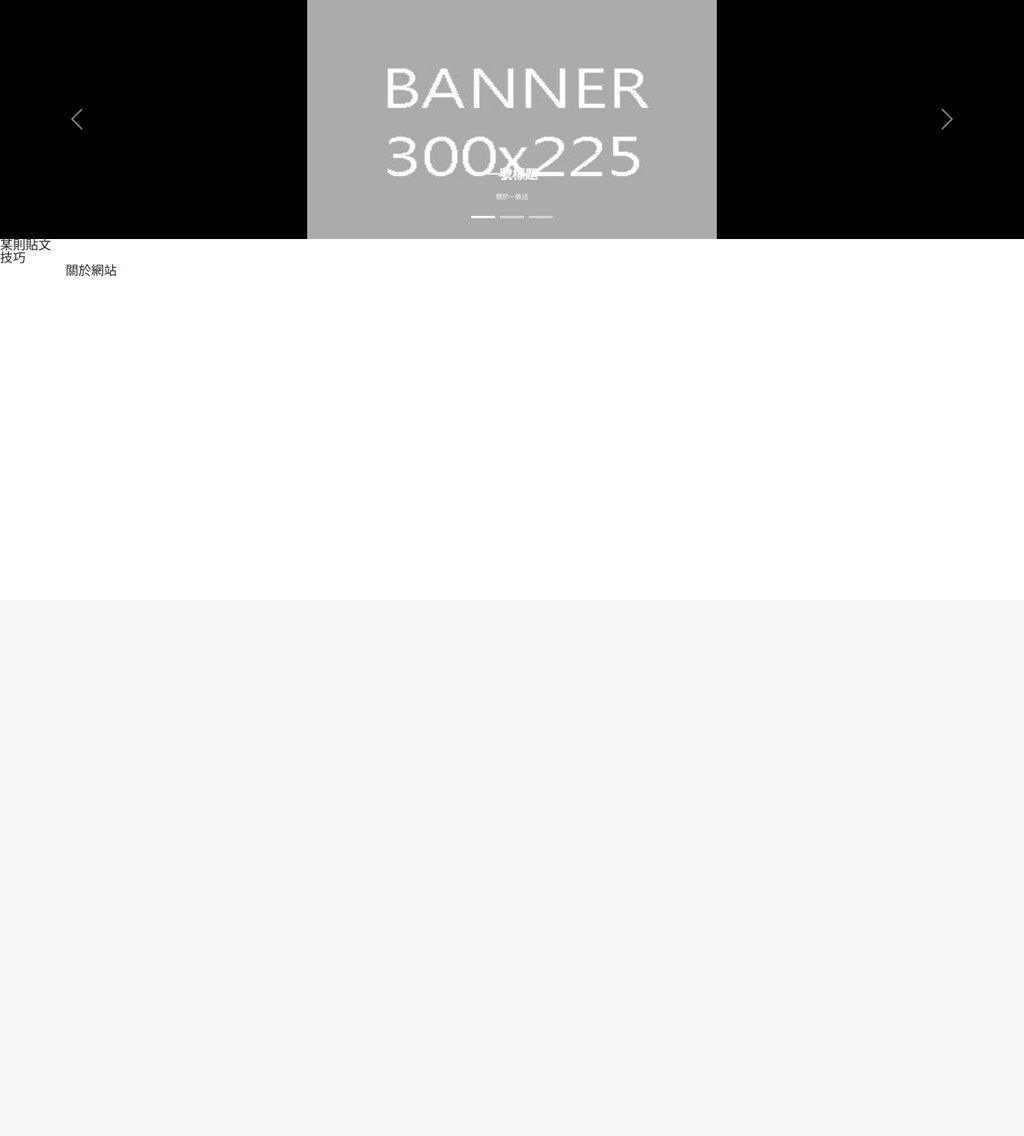
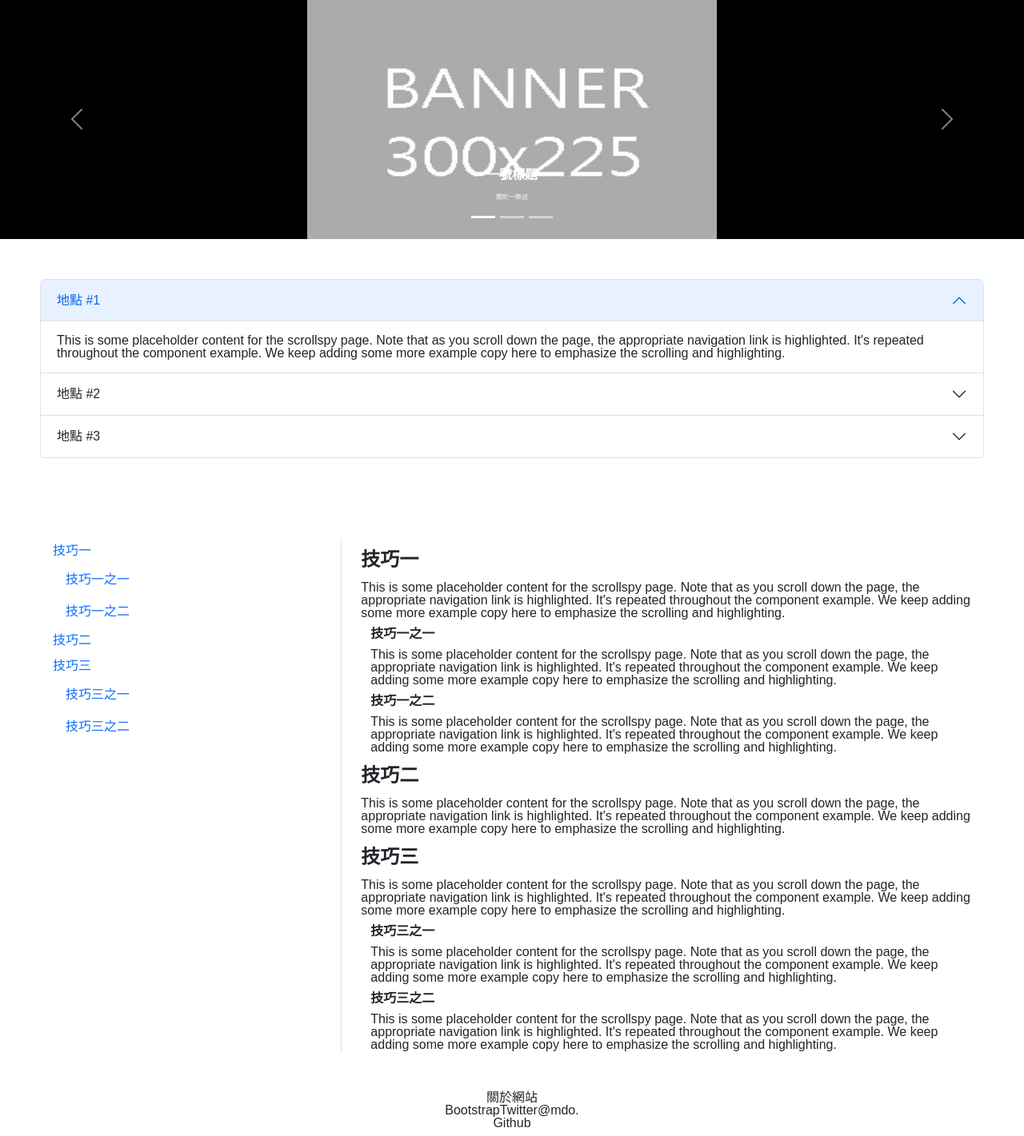
Before and after one commit to whats2000/TravelBlogProject, a PHP site: template templates/index.html in a window 1280 px wide. Shown: the part 49-1470 px from the top of the page at 80% size. Before the commit the page ends 395 px from the top, so only its background shows below. Run offline with PHP 8.4, Linux system fonts and the light colour scheme; the template is opened without the code that fills it, so the values that code supplies are empty; some libraries are stand-ins or nearby versions.

Commit message:
Add some framework
Add framework to post, tips and footer

```diff
--- a/static/css/main.css
+++ b/static/css/main.css
@@ -514,4 +514,22 @@ main section#carousel-travel p {
   margin: 1em 0;
 }
 
+main section#post {
+  padding: 50px;
+}
+
+main section#tips {
+  padding: 50px;
+}
+main section#tips h4 {
+  font-size: 1.5em;
+  font-weight: bold;
+  padding: 15px 0px;
+}
+main section#tips h5 {
+  font-size: 1em;
+  font-weight: bold;
+  padding: 10px 0px;
+}
+
 /* index.html */ /* navbar.html *//*# sourceMappingURL=main.css.map */
--- a/static/scss/_post.html.scss
+++ b/static/scss/_post.html.scss
@@ -0,0 +1,5 @@
+main {
+    section#post {
+        padding: 50px;
+    }
+}
--- a/static/scss/_tips.html.scss
+++ b/static/scss/_tips.html.scss
@@ -0,0 +1,17 @@
+main {
+    section#tips {
+        padding: 50px;
+
+        h4 {
+            font-size: 1.5em;
+            font-weight: bold;
+            padding: 15px 0px;
+        }
+
+        h5 {
+            font-size: 1em;
+            font-weight: bold;
+            padding: 10px 0px;
+        }
+    }
+}
--- a/templates/footer.html
+++ b/templates/footer.html
@@ -1,3 +1,7 @@
-<footer class="container">
-    <p><a href="#">關於網站</a></p>
+<footer class="container text-center mb-2">
+    <p>關於網站</p><a href="https://getbootstrap.com/">Bootstrap</a>Twitter<a href="https://twitter.com/mdo"><bdi lang="en"
+            dir="ltr">@mdo</bdi></a>.</p>
+    <p>
+        <a href="#">Github</a>
+    </p>
 </footer>
--- a/templates/navbar.html
+++ b/templates/navbar.html
@@ -1,16 +1,17 @@
 <nav class="navbar navbar-expand-md navbar-dark fixed-top bg-dark">
     <div class="container-fluid">
-        <a class="navbar-brand" href="#">旅行推薦</a>
-        <button class="navbar-toggler" type="button" data-bs-toggle="collapse" data-bs-target="#navbarCollapse" aria-controls="navbarCollapse" aria-expanded="false" aria-label="تبديل التنقل">
-        <span class="navbar-toggler-icon"></span>
-      </button>
+        <a class="navbar-brand" href="#post">旅行推薦</a>
+        <button class="navbar-toggler" type="button" data-bs-toggle="collapse" data-bs-target="#navbarCollapse"
+            aria-controls="navbarCollapse" aria-expanded="false" aria-label="تبديل التنقل">
+            <span class="navbar-toggler-icon"></span>
+        </button>
         <div class="collapse navbar-collapse" id="navbarCollapse">
             <ul class="navbar-nav me-auto mb-2 mb-md-0">
                 <li class="nav-item">
                     <a class="nav-link active" aria-current="page" href="#">推薦</a>
                 </li>
                 <li class="nav-item">
-                    <a class="nav-link" href="#">技巧</a>
+                    <a class="nav-link" href="#tips">技巧</a>
                 </li>
                 <li class="nav-item">
                     <a class="nav-link" href="#">規劃行程</a>
--- a/templates/post.html
+++ b/templates/post.html
@@ -1,3 +1,50 @@
-<section>
-    <p>某則貼文</p>
+<section class="accordion" id="post">
+    <div class="accordion-item">
+        <h2 class="accordion-header" id="headingOne">
+            <button class="accordion-button" type="button" data-bs-toggle="collapse" data-bs-target="#collapseOne"
+                aria-expanded="true" aria-controls="collapseOne">
+                <h3>地點 #1</h3>
+            </button>
+        </h2>
+        <div id="collapseOne" class="accordion-collapse collapse show" aria-labelledby="headingOne"
+            data-bs-parent="#accordionExample">
+            <div class="accordion-body">
+                <p>This is some placeholder content for the scrollspy page. Note that as you scroll down the page,
+                    the
+                    appropriate navigation link is highlighted. It's repeated throughout the component example. We
+                    keep
+                    adding some more example copy here to emphasize the scrolling and highlighting.</p>
+            </div>
+        </div>
+    </div>
+    <div class="accordion-item">
+        <h2 class="accordion-header" id="headingTwo"><button class="accordion-button collapsed" type="button"
+                data-bs-toggle="collapse" data-bs-target="#collapseTwo" aria-expanded="false"
+                aria-controls="collapseTwo">地點 #2 </button></h2>
+        <div id="collapseTwo" class="accordion-collapse collapse" aria-labelledby="headingTwo"
+            data-bs-parent="#accordionExample">
+            <div class="accordion-body">
+                <p>This is some placeholder content for the scrollspy page. Note that as you scroll down the page,
+                    the
+                    appropriate navigation link is highlighted. It's repeated throughout the component example. We
+                    keep
+                    adding some more example copy here to emphasize the scrolling and highlighting.</p>
+            </div>
+        </div>
+    </div>
+    <div class="accordion-item">
+        <h2 class="accordion-header" id="headingThree"><button class="accordion-button collapsed" type="button"
+                data-bs-toggle="collapse" data-bs-target="#collapseThree" aria-expanded="false"
+                aria-controls="collapseThree">地點 #3 </button></h2>
+        <div id="collapseThree" class="accordion-collapse collapse" aria-labelledby="headingThree"
+            data-bs-parent="#accordionExample">
+            <div class="accordion-body">
+                <p>This is some placeholder content for the scrollspy page. Note that as you scroll down the page,
+                    the
+                    appropriate navigation link is highlighted. It's repeated throughout the component example. We
+                    keep
+                    adding some more example copy here to emphasize the scrolling and highlighting.</p>
+            </div>
+        </div>
+    </div>
 </section>
--- a/templates/tips.html
+++ b/templates/tips.html
@@ -1,3 +1,83 @@
-<section>
-    <p>技巧</p>
+<section id="tips">
+    <div class="row">
+        <div class="col-4">
+            <nav id="navbar-example3" class="h-100 flex-column align-items-stretch pe-4 border-end">
+                <nav class="nav nav-pills flex-column">
+                    <a class="nav-link" href="#item-1">技巧一</a>
+                    <nav class="nav nav-pills flex-column">
+                        <a class="nav-link ms-3 my-1" href="#item-1-1">技巧一之一</a>
+                        <a class="nav-link ms-3 my-1" href="#item-1-2">技巧一之二</a>
+                    </nav>
+                    <a class="nav-link" href="#item-2">技巧二</a>
+                    <a class="nav-link" href="#item-3">技巧三</a>
+                    <nav class="nav nav-pills flex-column">
+                        <a class="nav-link ms-3 my-1" href="#item-3-1">技巧三之一</a>
+                        <a class="nav-link ms-3 my-1" href="#item-3-2">技巧三之二</a>
+                    </nav>
+                </nav>
+            </nav>
+        </div>
+
+        <div class="col-8">
+            <div data-bs-spy="scroll" data-bs-target="#navbar-example3" data-bs-smooth-scroll="true"
+                class="scrollspy-example-2" tabindex="0">
+                <div id="item-1">
+                    <h4>技巧一</h4>
+                    <p>This is some placeholder content for the scrollspy page. Note that as you scroll down the page,
+                        the
+                        appropriate navigation link is highlighted. It's repeated throughout the component example. We
+                        keep
+                        adding some more example copy here to emphasize the scrolling and highlighting.</p>
+                </div>
+                <div id="item-1-1" class="container">
+                    <h5>技巧一之一</h5>
+                    <p>This is some placeholder content for the scrollspy page. Note that as you scroll down the page,
+                        the
+                        appropriate navigation link is highlighted. It's repeated throughout the component example. We
+                        keep
+                        adding some more example copy here to emphasize the scrolling and highlighting.</p>
+                </div>
+                <div id="item-1-2" class="container">
+                    <h5>技巧一之二</h5>
+                    <p>This is some placeholder content for the scrollspy page. Note that as you scroll down the page,
+                        the
+                        appropriate navigation link is highlighted. It's repeated throughout the component example. We
+                        keep
+                        adding some more example copy here to emphasize the scrolling and highlighting.</p>
+                </div>
+                <div id="item-2">
+                    <h4>技巧二</h4>
+                    <p>This is some placeholder content for the scrollspy page. Note that as you scroll down the page,
+                        the
+                        appropriate navigation link is highlighted. It's repeated throughout the component example. We
+                        keep
+                        adding some more example copy here to emphasize the scrolling and highlighting.</p>
+                </div>
+                <div id="item-3">
+                    <h4>技巧三</h4>
+                    <p>This is some placeholder content for the scrollspy page. Note that as you scroll down the page,
+                        the
+                        appropriate navigation link is highlighted. It's repeated throughout the component example. We
+                        keep
+                        adding some more example copy here to emphasize the scrolling and highlighting.</p>
+                </div>
+                <div id="item-3-1" class="container">
+                    <h5>技巧三之一</h5>
+                    <p>This is some placeholder content for the scrollspy page. Note that as you scroll down the page,
+                        the
+                        appropriate navigation link is highlighted. It's repeated throughout the component example. We
+                        keep
+                        adding some more example copy here to emphasize the scrolling and highlighting.</p>
+                </div>
+                <div id="item-3-2" class="container">
+                    <h5>技巧三之二</h5>
+                    <p>This is some placeholder content for the scrollspy page. Note that as you scroll down the page,
+                        the
+                        appropriate navigation link is highlighted. It's repeated throughout the component example. We
+                        keep
+                        adding some more example copy here to emphasize the scrolling and highlighting.</p>
+                </div>
+            </div>
+        </div>
+    </div>
 </section>
```
Also changed, not shown: 1 other file.
